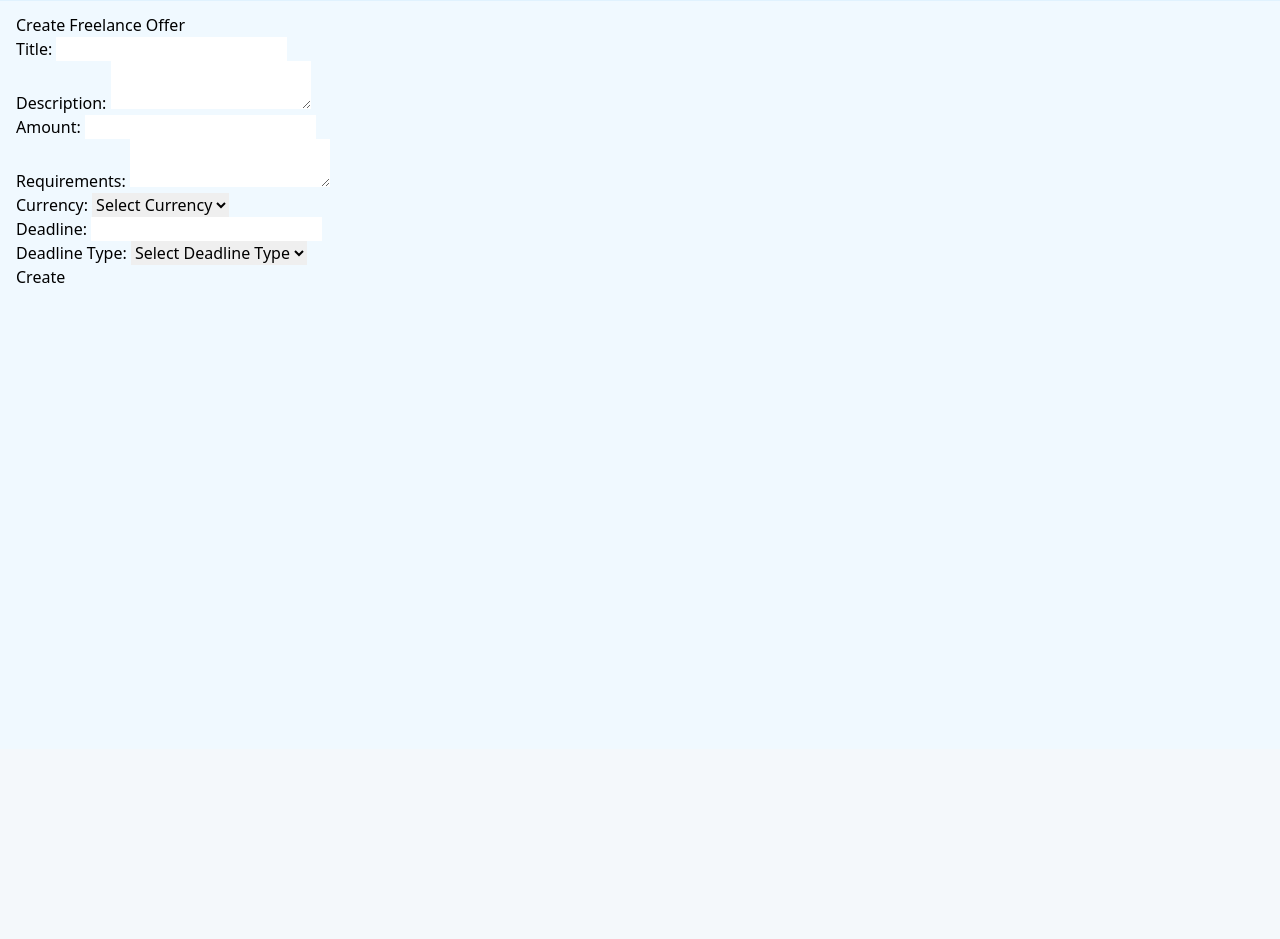
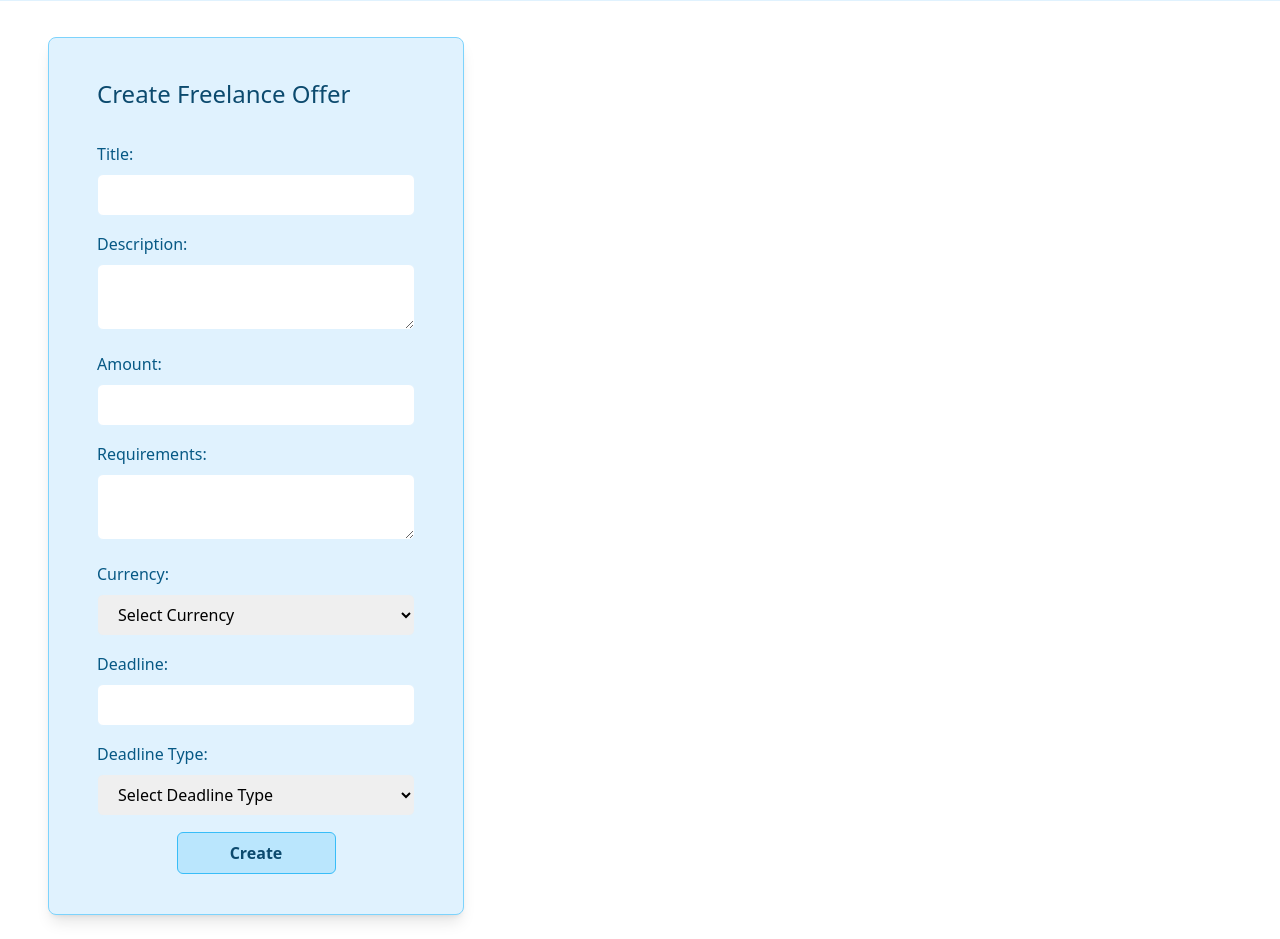
Before and after one commit to zaibutcooler/sorpyit-extension, a Django app: page /freelance/create/ in a window 1280 px wide. Shown: the part 51-990 px from the top of the page. Before the commit the page ends 334 px from the top, so only its background shows below. Run offline with Django 4.2, Linux system fonts and the light colour scheme; some libraries are stand-ins or nearby versions.

Commit message:
Styling create cards for job and freelance

```diff
--- a/templates/freelance/create.html
+++ b/templates/freelance/create.html
@@ -2,32 +2,36 @@
 
 {% block yield %}
 
-	<h2>Create Freelance Offer</h2>
+<div class="flex justify-between">
+  <div class="w-1/3 my-6 mx-8 ">
+    <div class="bg-sky-100 border border-sky-300 shadow-lg rounded-lg py-10 px-12">
+      <h2 class="text-2xl text-sky-900 mb-8">Create Freelance Offer</h2>
       <form method="post" action="">
         {% csrf_token %}
 
-		<label for="title">Title:</label>
-		<input type="text" id="title" name="title" required>
+        <div class="mb-4">
+          <label for="title" class="block mb-2 text-sky-800">Title:</label>
+          <input type="text" id="title" name="title" required class="w-full border border-sky-100 rounded-md px-4 py-2 focus:outline-none focus:ring-2 focus:ring-sky-500">
+        </div>
 
-		<br>
+        <div class="mb-4">
+          <label for="description" class="block mb-2 text-sky-800">Description:</label>
+          <textarea id="description" name="description" required class="w-full border border-sky-100 rounded-md px-4 py-2 focus:outline-none focus:ring-2 focus:ring-sky-500"></textarea>
+        </div>
 
-		<label for="description">Description:</label>
-		<textarea id="description" name="description" required></textarea>
+        <div class="mb-4">
+          <label for="amount" class="block mb-2 text-sky-800">Amount:</label>
+          <input type="number" id="amount" name="amount" required class="w-full border border-sky-100 rounded-md px-4 py-2 focus:outline-none focus:ring-2 focus:ring-sky-500">
+        </div>
 
-		<br>
+        <div class="mb-4">
+          <label for="requirements" class="block mb-2 text-sky-800">Requirements:</label>
+          <textarea id="requirements" name="requirements" required class="w-full border border-sky-100 rounded-md px-4 py-2 focus:outline-none focus:ring-2 focus:ring-sky-500"></textarea>
+        </div>
 
-		<label for="amount">Amount:</label>
-		<input type="number" id="amount" name="amount" required>
-
-		<br>
-
-		<label for="requirements">Requirements:</label>
-		<textarea id="requirements" name="requirements" required></textarea>
-
-		<br>
-
-		<label for="currency">Currency:</label>
-		<select id="currency" name="currency" required>
+        <div class="mb-4">
+          <label for="currency" class="block mb-2 text-sky-800">Currency:</label>
+          <select id="currency" name="currency" required class="w-full border border-sky-100 rounded-md px-4 py-2 focus:outline-none focus:ring-2 focus:ring-sky-500">
             <option value="" disabled selected>Select Currency</option>
             <option value="Dollar">Dollar</option>
             <option value="Euro">Euro</option>
@@ -35,25 +39,34 @@
             <option value="Yuan">Yuan</option>
             <option value="Kyats">Kyats</option>
           </select>
+        </div>
 
-		<br>
+        <div class="mb-4">
+          <label for="deadline" class="block mb-2 text-sky-800">Deadline:</label>
+          <input type="text" id="deadline" name="deadline" required class="w-full border border-sky-100 rounded-md px-4 py-2 focus:outline-none focus:ring-2 focus:ring-sky-500">
+        </div>
 
-		<label for="deadline">Deadline:</label>
-		<input type="text" id="deadline" name="deadline" required>
-
-		<br>
-
-		<label for="deadline_type">Deadline Type:</label>
-		<select id="deadline_type" name="deadline_type" required>
+        <div class="mb-4">
+          <label for="deadline_type" class="block mb-2 text-sky-800">Deadline Type:</label>
+          <select id="deadline_type" name="deadline_type" required class="w-full border border-sky-100 rounded-md px-4 py-2 focus:outline-none focus:ring-2 focus:ring-sky-500">
             <option value="" disabled selected>Select Deadline Type</option>
             <option value="day">Day</option>
             <option value="month">Month</option>
             <option value="year">Year</option>
           </select>
+        </div>
 
-		<br>
+        <div class="flex justify-center">
+          <input type="submit" value="Create" class="w-1/2 bg-sky-200 text-sky-900 border border-sky-400 hover:bg-sky-600 font-semibold py-2 px-4 rounded-md">
+        </div>
 
-		<input type="submit" value="Create">
       </form>
+    </div>
+  </div>
+
+  <div class="w-1/2">
+    <!-- Place your content on the right side of the card here -->
+  </div>
+</div>
 
 {% endblock %}
--- a/templates/layout.html
+++ b/templates/layout.html
@@ -6,7 +6,7 @@
   <script src="https://cdn.tailwindcss.com"></script>
   <title>Dream Shoku</title>
 </head>
-<body style="background-color: #f0f9ff;">
+<body>
 
 {% include 'navbar.html' %}
 
```
Also changed, not shown: templates/jobseeking/create.html (+80 -26 lines). Lines whose indentation alone changed are shown as unchanged.
